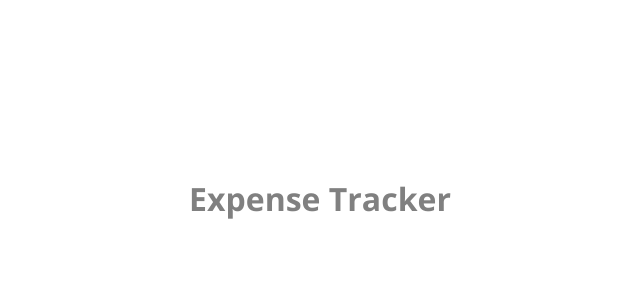
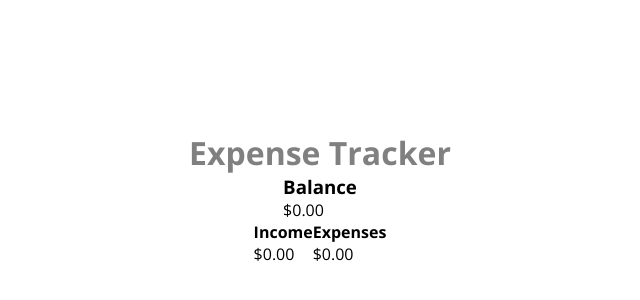
Before and after one commit to Carthur-P/ExpenseTracker, a React (Create React App) app in the folder expense-tracker/: page / in a window 1280 px wide. Shown: the part 202-502 px from the top of the page, without its empty margins (320-960 px from the left). Built offline with nearby package versions, Linux system fonts and the light colour scheme.

Commit message:
adding balance and breakdown components

```diff
--- a/expense-tracker/src/App.js
+++ b/expense-tracker/src/App.js
@@ -1,14 +1,16 @@
 import React from 'react';
 import './css/App.css';
 import Header from './components/Header'
-import Transaction from './components/Header'
-import Balance from './components/Header'
-import Breakdown from './components/Header'
+import Transaction from './components/Transaction'
+import Balance from './components/Balance'
+import Breakdown from './components/Breakdown'
 
 function App() {
   return (
     <div className="app">
       <Header/>
+      <Balance/>
+      <Breakdown/>
     </div>
   );
 }
--- a/expense-tracker/src/components/Balance.js
+++ b/expense-tracker/src/components/Balance.js
@@ -3,7 +3,8 @@ import React from 'react';
 function Balance(){
     return (
         <div>
-            <h1>Expense Tracker</h1>
+            <h3>Balance</h3>
+            <p>$0.00</p>
         </div>
     )
 }
--- a/expense-tracker/src/components/Breakdown.js
+++ b/expense-tracker/src/components/Breakdown.js
@@ -1,11 +1,19 @@
-import React from 'react';
+import React from "react";
+import '../css/Breakdown.css';
 
-function Breakdown(){
-    return (
-        <div>
-            <h1>Expense Tracker</h1>
-        </div>
-    )
+function Breakdown() {
+  return (
+    <div className="container">
+      <div>
+        <h4>Income</h4>
+        <p>$0.00</p>
+      </div>
+      <div>
+        <h4>Expenses</h4>
+        <p>$0.00</p>
+      </div>
+    </div>
+  );
 }
 
-export default Breakdown
+export default Breakdown;
--- a/expense-tracker/src/css/App.css
+++ b/expense-tracker/src/css/App.css
@@ -2,6 +2,7 @@
     width: 100vw;
     height: 100vh;
     display: flex;
+    flex-direction: column;
     align-items: center;
     justify-content: center;
 }
--- /dev/null
+++ b/expense-tracker/src/css/Breakdown.css
@@ -0,0 +1,4 @@
+.container {
+    display: flex;
+    flex-direction: row;
+}
```
